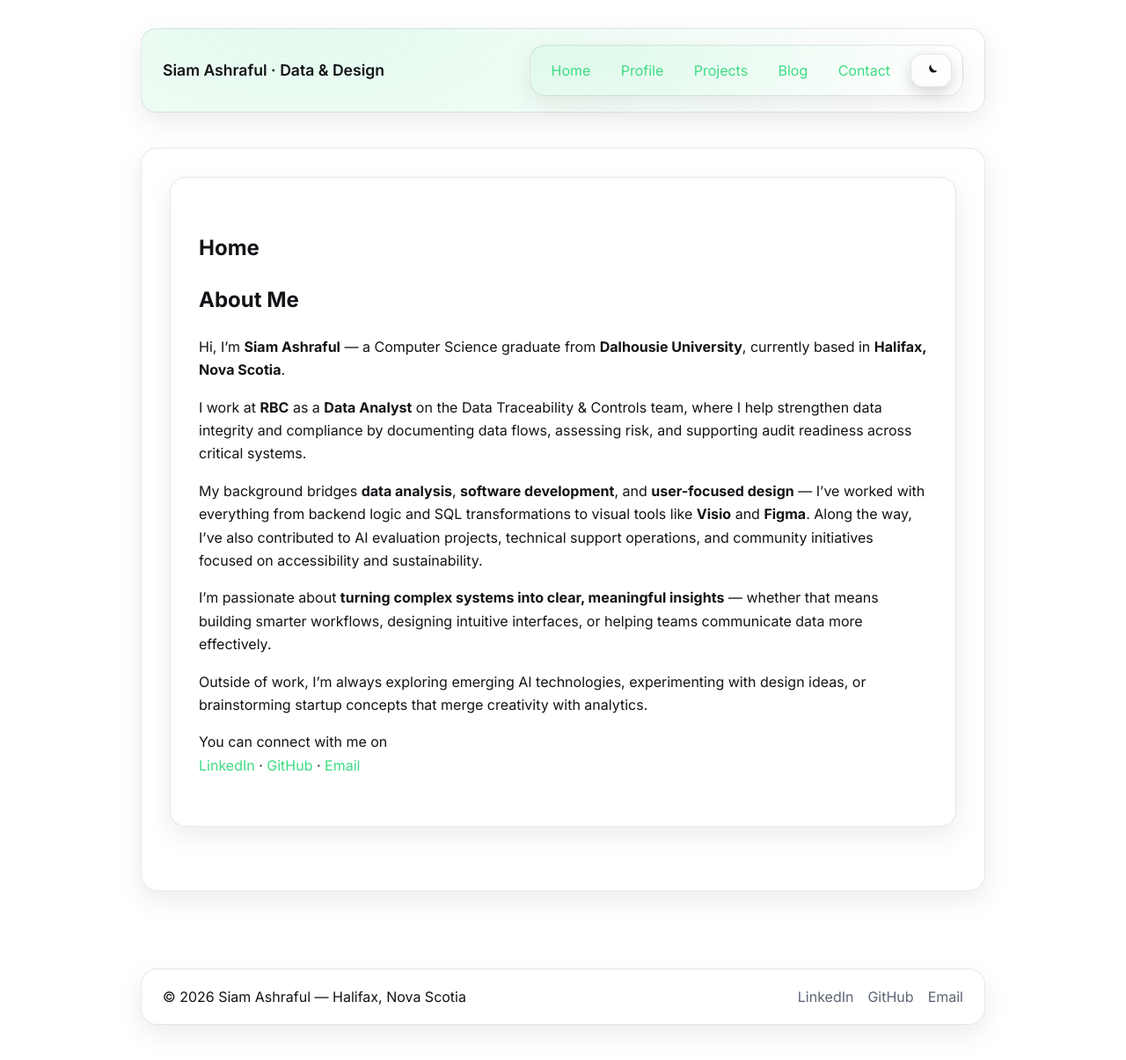
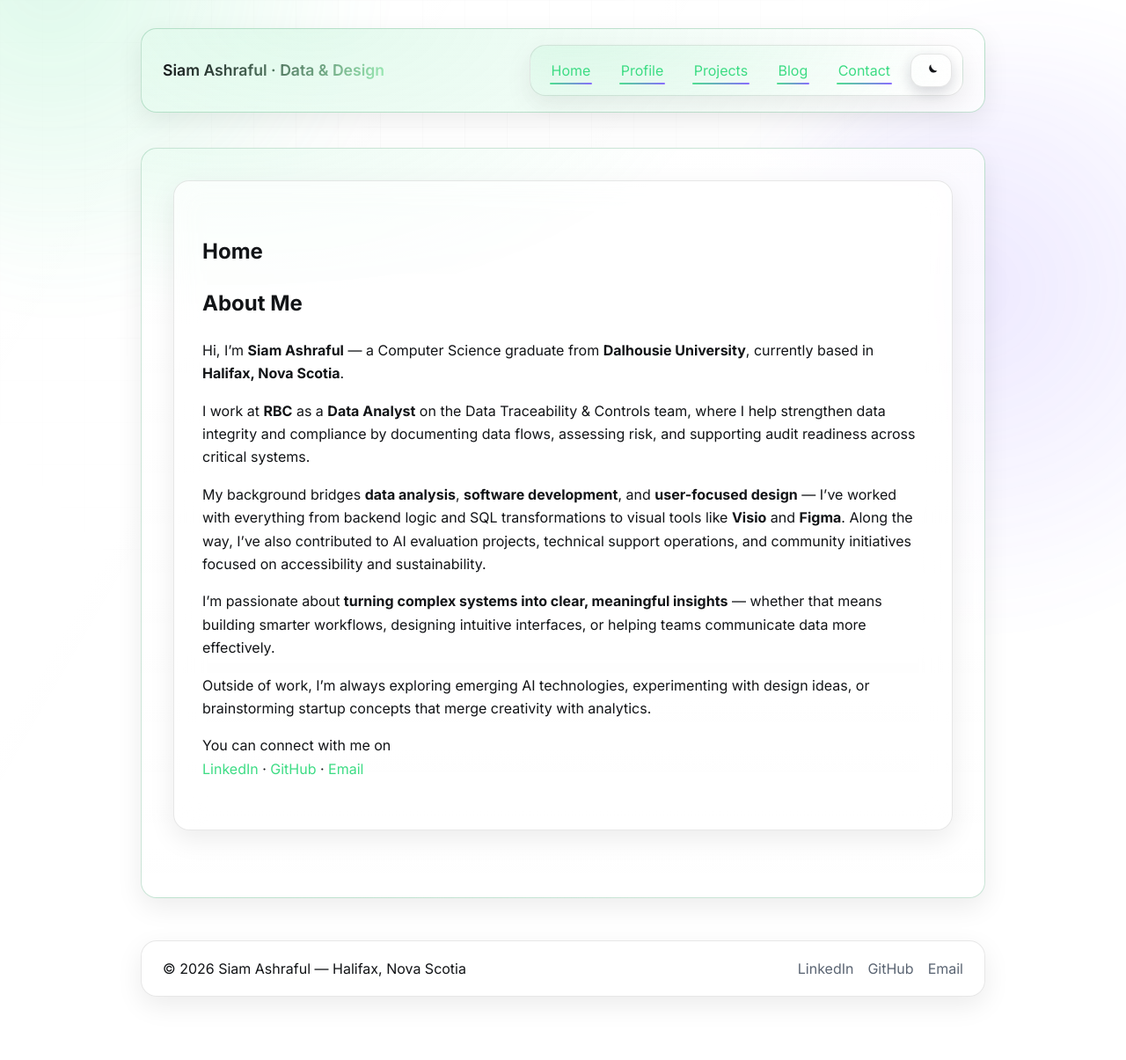
Before and after one commit to siamashraful/siamashraful.github.io, a Jekyll site: the page built from index.md, in a window 1280 px wide. Shown: the whole page at 88% size. Built offline with Jekyll 4.4.1, drawn with Linux system fonts in a browser that asks for light colours; after the commit the page ends 1173 px from its top, so only the background shows below that.

Commit message:
Refresh site design with animated coder aesthetic

```diff
--- a/_layouts/default.html
+++ b/_layouts/default.html
@@ -41,6 +41,14 @@
   {% include head/custom.html %}
 </head>
 <body>
+  <div class="site-background" aria-hidden="true">
+    <span class="bg-orb orb-one"></span>
+    <span class="bg-orb orb-two"></span>
+    <span class="bg-orb orb-three"></span>
+    <span class="bg-grid"></span>
+    <span class="bg-scanline"></span>
+  </div>
+  <div class="page-shell">
     {% include header.html %}
     <main id="content" tabindex="-1">
       <div class="container">
@@ -48,6 +56,7 @@
       </div>
     </main>
     {% include footer.html %}
+  </div>
   <script>
     (function () {
       var storageKey = 'theme';
--- a/assets/css/main.scss
+++ b/assets/css/main.scss
@@ -7,6 +7,8 @@
 :root {
   color-scheme: light dark;
   --accent: #3ddc84;
+  --accent-2: #7c5cff;
+  --accent-3: #1fb6ff;
   --accent-ink: #0b2b1b;
   --bg: #0f1115;
   --fg: #e7eaf0;
@@ -20,6 +22,7 @@
   --blur: 16px;
   --ring: 0 0 0 2px var(--accent);
   --trans: 180ms cubic-bezier(.22, .61, .36, 1);
+  --glow: 0 0 45px rgba(61, 220, 132, 0.25);
 }
 
 :root[data-theme="dark"] {
@@ -97,6 +100,8 @@ body {
   min-height: 100vh;
   display: flex;
   flex-direction: column;
+  position: relative;
+  overflow-x: hidden;
 }
 
 a {
@@ -136,6 +141,103 @@ img {
   border-radius: var(--radius-lg);
 }
 
+.page-shell {
+  position: relative;
+  z-index: 1;
+}
+
+.site-background {
+  position: fixed;
+  inset: 0;
+  z-index: 0;
+  pointer-events: none;
+  overflow: hidden;
+}
+
+.bg-orb {
+  position: absolute;
+  width: 44vw;
+  height: 44vw;
+  border-radius: 50%;
+  filter: blur(40px);
+  opacity: 0.6;
+  animation: drift 18s ease-in-out infinite;
+  background: radial-gradient(circle at 30% 30%, rgba(61, 220, 132, 0.45), transparent 65%);
+}
+
+.orb-one {
+  top: -20%;
+  left: -10%;
+}
+
+.orb-two {
+  top: 10%;
+  right: -15%;
+  width: 52vw;
+  height: 52vw;
+  animation-delay: -6s;
+  background: radial-gradient(circle at 40% 40%, rgba(124, 92, 255, 0.35), transparent 65%);
+}
+
+.orb-three {
+  bottom: -25%;
+  left: 20%;
+  width: 48vw;
+  height: 48vw;
+  animation-delay: -12s;
+  background: radial-gradient(circle at 50% 50%, rgba(31, 182, 255, 0.28), transparent 65%);
+}
+
+.bg-grid {
+  position: absolute;
+  inset: 0;
+  background-image:
+    linear-gradient(rgba(255, 255, 255, 0.04) 1px, transparent 1px),
+    linear-gradient(90deg, rgba(255, 255, 255, 0.04) 1px, transparent 1px);
+  background-size: 48px 48px;
+  opacity: 0.4;
+  mask-image: radial-gradient(circle at 40% 20%, rgba(0, 0, 0, 0.9), transparent 70%);
+}
+
+.bg-scanline {
+  position: absolute;
+  inset: 0;
+  background: linear-gradient(120deg, rgba(255, 255, 255, 0.08), transparent 60%);
+  opacity: 0.35;
+  mix-blend-mode: screen;
+}
+
+:root[data-theme="light"] .bg-grid {
+  background-image:
+    linear-gradient(rgba(15, 23, 42, 0.08) 1px, transparent 1px),
+    linear-gradient(90deg, rgba(15, 23, 42, 0.08) 1px, transparent 1px);
+  opacity: 0.25;
+}
+
+:root[data-theme="light"] .bg-orb {
+  opacity: 0.4;
+}
+
+:root[data-theme="light"] .bg-scanline {
+  opacity: 0.2;
+}
+
+@keyframes drift {
+  0%,
+  100% {
+    transform: translate3d(0, 0, 0) scale(1);
+  }
+  50% {
+    transform: translate3d(6%, -4%, 0) scale(1.05);
+  }
+}
+
+@media (prefers-reduced-motion: reduce) {
+  .bg-orb {
+    animation: none;
+  }
+}
+
 .sr-only {
   position: absolute;
   width: 1px;
@@ -165,7 +267,11 @@ img {
   width: 100%;
   max-width: $max-width;
   margin: 2.5rem auto;
-  padding: 2rem;
+  padding: 2.25rem;
+  border: 1px solid color-mix(in oklab, var(--accent) 18%, var(--border));
+  background-image:
+    radial-gradient(1000px 500px at 10% -10%, rgba(61, 220, 132, 0.12), transparent 55%),
+    linear-gradient(180deg, rgba(255, 255, 255, 0.06), rgba(255, 255, 255, 0));
 }
 
 main {
@@ -189,6 +295,7 @@ main {
   background-image:
     radial-gradient(1200px 600px at 20% -10%, rgba(61, 220, 132, 0.14), transparent 60%),
     linear-gradient(180deg, rgba(255, 255, 255, 0.05), rgba(255, 255, 255, 0));
+  border: 1px solid color-mix(in oklab, var(--accent) 20%, var(--border));
 }
 
 .branding {
@@ -197,7 +304,11 @@ main {
 }
 
 .site-title {
-  color: var(--fg);
+  color: transparent;
+  background: linear-gradient(120deg, var(--fg), color-mix(in oklab, var(--accent) 60%, white));
+  -webkit-background-clip: text;
+  background-clip: text;
+  -webkit-text-fill-color: transparent;
 }
 
 .site-nav,
@@ -228,10 +339,32 @@ main {
   position: relative;
 }
 
+.site-nav a::after {
+  content: "";
+  position: absolute;
+  left: 0.6rem;
+  right: 0.6rem;
+  bottom: 0.2rem;
+  height: 2px;
+  border-radius: 999px;
+  background: linear-gradient(90deg, var(--accent), var(--accent-2));
+  opacity: 0;
+  transform: scaleX(0.5);
+  transition: var(--trans);
+}
+
 .site-nav a:hover,
 .site-nav a:focus {
   color: var(--accent);
   background: color-mix(in oklab, var(--accent) 18%, transparent);
+}
+
+.site-nav a:hover::after,
+.site-nav a:focus::after,
+.site-nav a.active::after,
+.site-nav a[aria-current="page"]::after {
+  opacity: 0.9;
+  transform: scaleX(1);
 }
 
 .site-nav a.active,
@@ -261,7 +394,9 @@ main {
   padding: 2.5rem;
   background-image:
     radial-gradient(1200px 600px at 20% -10%, rgba(61, 220, 132, 0.14), transparent 60%),
+    radial-gradient(800px 400px at 90% 10%, rgba(124, 92, 255, 0.2), transparent 60%),
     linear-gradient(180deg, rgba(255, 255, 255, 0.05), rgba(255, 255, 255, 0));
+  border: 1px solid color-mix(in oklab, var(--accent-2) 18%, var(--border));
 }
 
 .hero h1,
@@ -333,6 +468,26 @@ article.post {
   width: 100%;
 }
 
+.hero-figure img {
+  animation: floaty 8s ease-in-out infinite;
+}
+
+@keyframes floaty {
+  0%,
+  100% {
+    transform: translateY(0);
+  }
+  50% {
+    transform: translateY(-8px);
+  }
+}
+
+@media (prefers-reduced-motion: reduce) {
+  .hero-figure img {
+    animation: none;
+  }
+}
+
 .contact-list {
   list-style: none;
   padding: 0;
@@ -395,6 +550,7 @@ button,
   font-weight: 600;
   transform: translateY(0);
   position: relative;
+  letter-spacing: 0.01em;
 }
 
 .btn::after,
@@ -589,6 +745,8 @@ button:focus-visible,
 .panel {
   padding: 1.1rem 1.2rem;
   border-radius: var(--radius-xl);
+  position: relative;
+  overflow: hidden;
 }
 
 .card:hover,
@@ -597,7 +755,7 @@ button:focus-visible,
 .post-list-item:hover,
 .project-card:hover {
   transform: translateY(-2px);
-  box-shadow: 0 14px 30px rgba(0, 0, 0, 0.22);
+  box-shadow: 0 16px 34px rgba(0, 0, 0, 0.22), var(--glow);
 }
 
 article.post:hover {
```
Lines whose indentation alone changed are shown as unchanged.
